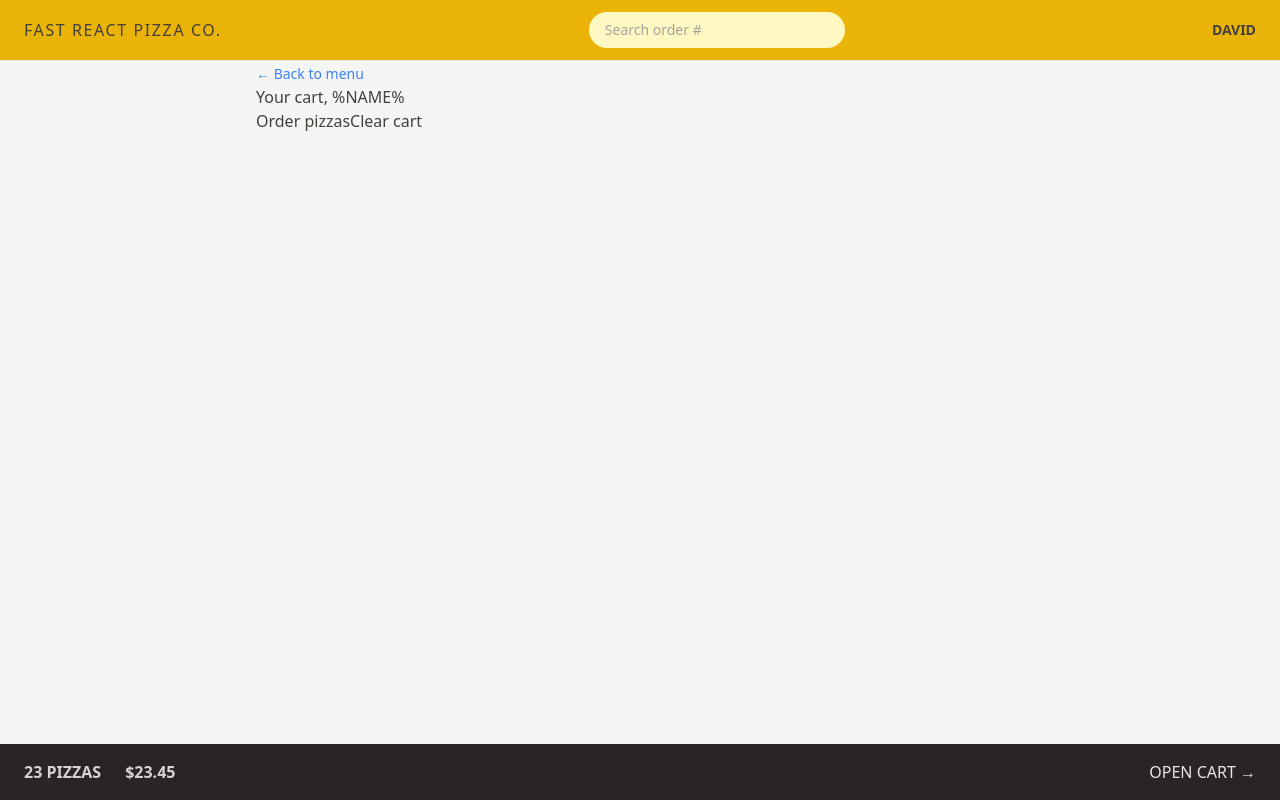
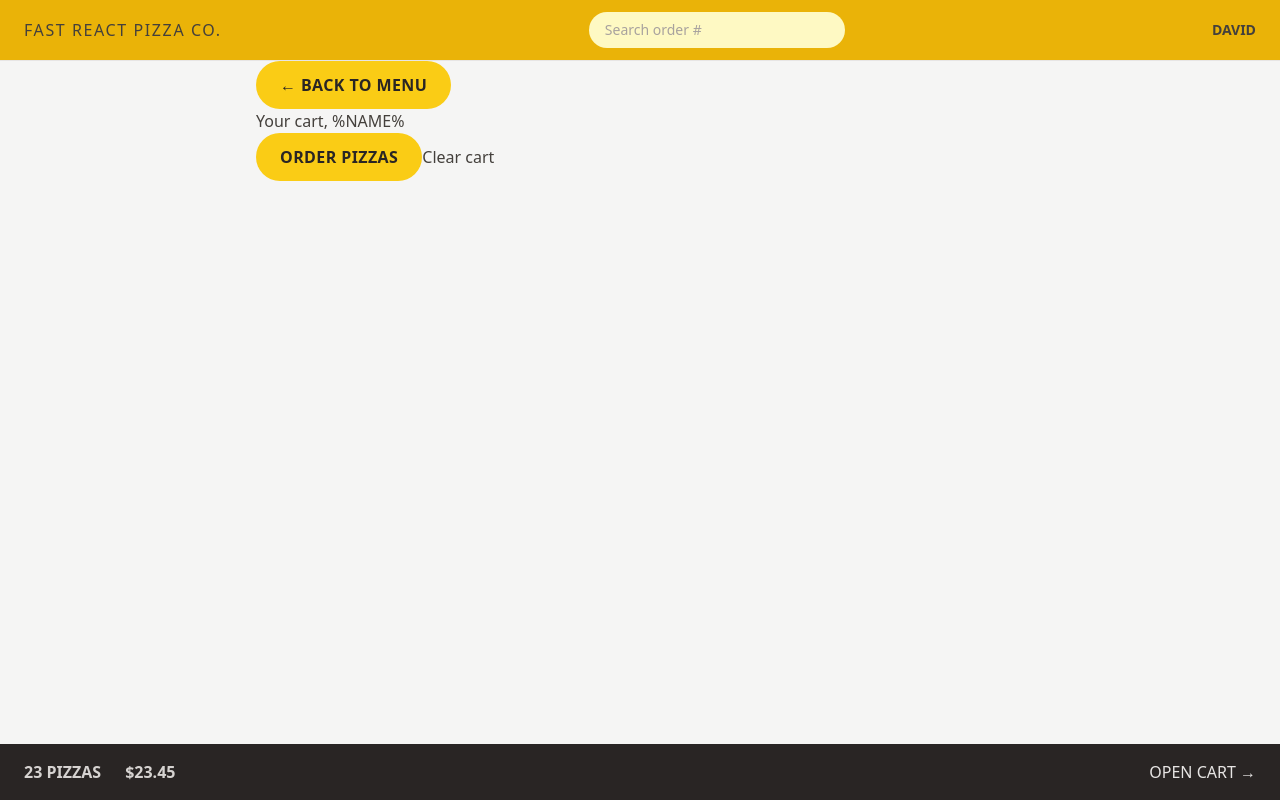
Before and after one commit to DavidAdewale/fast-react-app, a React (Vite) app: page /cart in a window 1280 px wide. Built offline with nearby package versions, Linux system fonts and the light colour scheme.

Commit message:
configured the prettier extension to rearrange classes

```diff
--- a/package.json
+++ b/package.json
@@ -26,6 +26,7 @@
     "eslint-plugin-react-refresh": "^0.3.4",
     "postcss": "^8.4.25",
     "prettier": "^3.0.0",
+    "prettier-eslint": "^15.0.1",
     "prettier-plugin-tailwindcss": "^0.4.0",
     "tailwindcss": "^3.3.2",
     "vite": "^4.3.9",
--- a/src/features/cart/Cart.jsx
+++ b/src/features/cart/Cart.jsx
@@ -1,4 +1,6 @@
-import { Link } from 'react-router-dom';
+// import { Link } from 'react-router-dom';
+import LinkButton from '../../ui/Button';
+import Button from '../../ui/Button';
 
 // const fakeCart = [
 //   {
@@ -29,17 +31,13 @@ function Cart() {
 
   return (
     <div>
-      <Link
-        to="/menu"
-        className="text-sm text-blue-500 hover:text-blue-600 hover:underline"
-      >
-        &larr; Back to menu
-      </Link>
+      <LinkButton to="-1">&larr; Back to menu</LinkButton>
 
       <h2>Your cart, %NAME%</h2>
 
       <div>
-        <Link to="/order/new">Order pizzas</Link>
+        <Button to="/order/new">Order Pizzas</Button>
+        {/* <Link to="/order/new">Order pizzas</Link> */}
         <button>Clear cart</button>
       </div>
     </div>
--- a/src/features/order/CreateOrder.jsx
+++ b/src/features/order/CreateOrder.jsx
@@ -4,9 +4,9 @@ import { createOrder } from '../../services/apiRestaurant';
 import Button from '../../ui/Button';
 
 // https://uibakery.io/regex-library/phone-number
-export const isValidPhone = (str) =>
+export const isValidPhone = str =>
   /^\+?\d{1,4}?[-.\s]?\(?\d{1,3}?\)?[-.\s]?\d{1,4}[-.\s]?\d{1,4}[-.\s]?\d{1,9}$/.test(
-    str
+    str,
   );
 
 const fakeCart = [
--- a/src/ui/Button.jsx
+++ b/src/ui/Button.jsx
@@ -1,11 +1,17 @@
 import PropTypes from 'prop-types';
+import { Link } from 'react-router-dom';
 
-function Button({ children, disabled }) {
+function Button({ children, disabled, to }) {
+  const className =
+    'inline-block rounded-full bg-yellow-400 py-3 px-4 font-semibold uppercase  tracking-wide text-stone-800 hover:bg-yellow-300 transition-colors duration-300 focus:outline-none focus:ring focus:ring-yellow-300 focus:ring-offset-2 disabled:cursor-not-allowed sm:px-6 s:py-4';
+  if (to)
+    return (
+      <Link className={className} to={to}>
+        {children}
+      </Link>
+    );
   return (
-    <button
-      disabled={disabled}
-      className="inline-block rounded-full bg-yellow-400 py-3 px-4 font-semibold uppercase  tracking-wide text-stone-800 hover:bg-yellow-300 transition-colors duration-300 focus:outline-none focus:ring focus:ring-yellow-300 focus:ring-offset-2 disabled:cursor-not-allowed"
-    >
+    <button disabled={disabled} className={className}>
       {children}
     </button>
   );
@@ -14,6 +20,7 @@ function Button({ children, disabled }) {
 Button.propTypes = {
   children: PropTypes.object,
   disabled: PropTypes.bool,
+  to: PropTypes.string,
 };
 
 export default Button;
--- a/src/ui/Error.jsx
+++ b/src/ui/Error.jsx
@@ -1,7 +1,8 @@
-import { useNavigate, useRouteError } from 'react-router-dom';
+import { useRouteError } from 'react-router-dom';
+import LinkButton from '../ui/LinkButton';
 
 function Error() {
-  const navigate = useNavigate();
+  // const navigate = useNavigate();
   const error = useRouteError();
   console.log(error);
 
@@ -9,7 +10,9 @@ function Error() {
     <div>
       <h1>Something went wrong 😢</h1>
       <p>{error.data || error.message}</p>
-      <button onClick={() => navigate(-1)}>&larr; Go back</button>
+
+      <LinkButton to="-1">&larr; Go back</LinkButton>
+      {/* <button onClick={() => navigate(-1)}>&larr; Go back</button> */}
     </div>
   );
 }
--- a/src/ui/Home.jsx
+++ b/src/ui/Home.jsx
@@ -2,7 +2,7 @@ import CreateUser from '../features/user/CreateUser';
 
 function Home() {
   return (
-    <div className="my-10 sm:my-16 text-center px-4 ">
+    <div className="my-10 px-4 text-center sm:my-16">
       <h1 className="mb-8 text-xl font-semibold md:text-3xl">
         The best pizza.
         <br />
--- /dev/null
+++ b/src/ui/LinkButton.jsx
@@ -0,0 +1,28 @@
+import { Link, useNavigate } from 'react-router-dom';
+import PropTypes from 'prop-types';
+
+function LinkButton({ children, to }) {
+  const navigate = useNavigate();
+  const className = 'text-sm text-blue-500 hover:text-blue-600 hover:underline';
+
+  if (to === '-1') {
+    return (
+      <button className={className} onClick={() => navigate(-1)}>
+        &larr; Go back
+      </button>
+    );
+  }
+
+  return (
+    <Link to={to} className={className}>
+      {children}
+    </Link>
+  );
+}
+
+LinkButton.propTypes = {
+  children: PropTypes.object,
+  to: PropTypes.string,
+};
+
+export default LinkButton;
--- a/src/utilities/prettier.config.cjs
+++ /dev/null
@@ -1,5 +0,0 @@
-/* eslint-disable */
-// prettier.config.js
-module.exports = {
-  plugins: [require('prettier-plugin-tailwindcss')],
-}
```
Also changed, not shown: .eslintrc.cjs, 2 other files (tests, documents, lock files or other folders).
